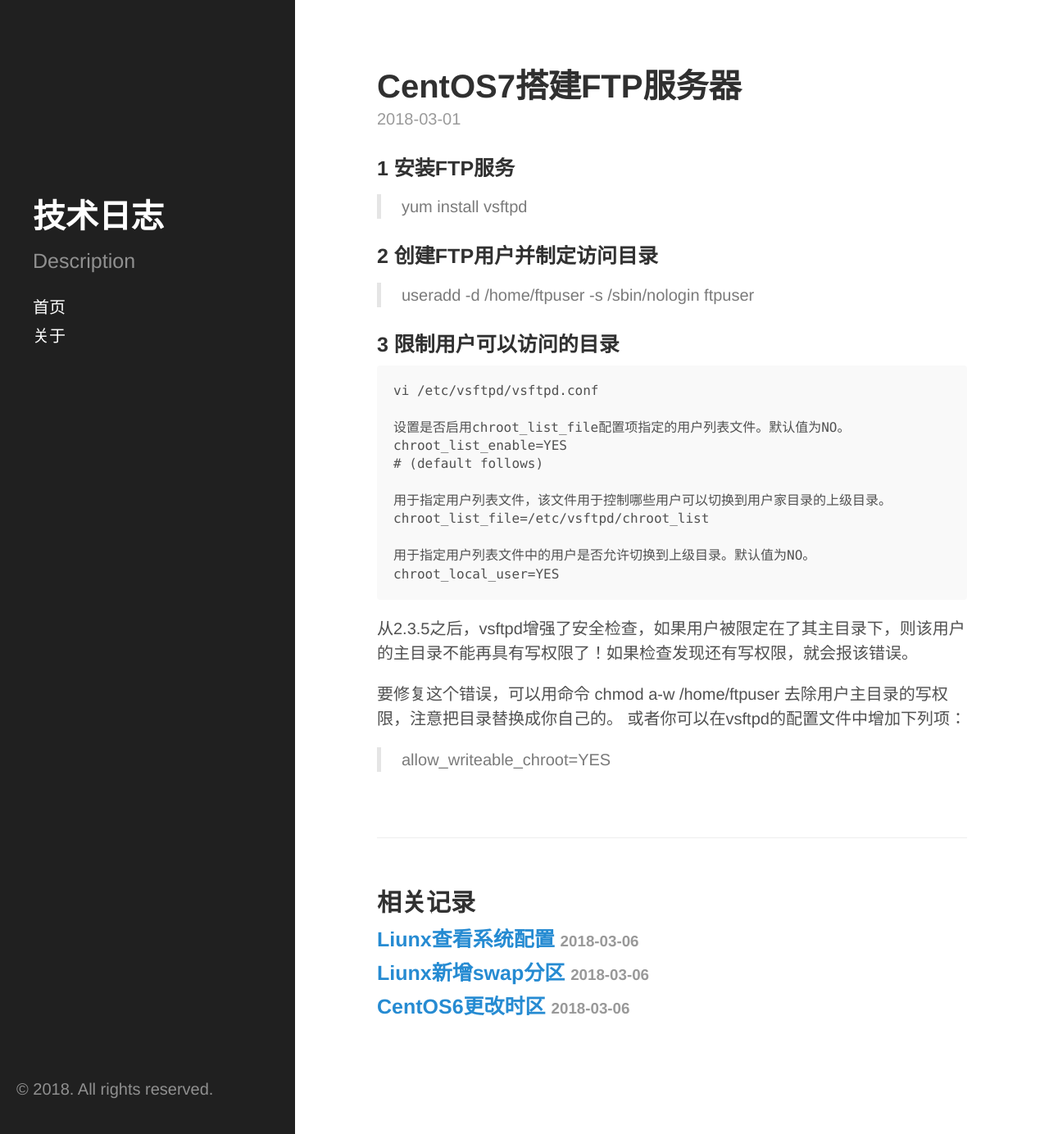
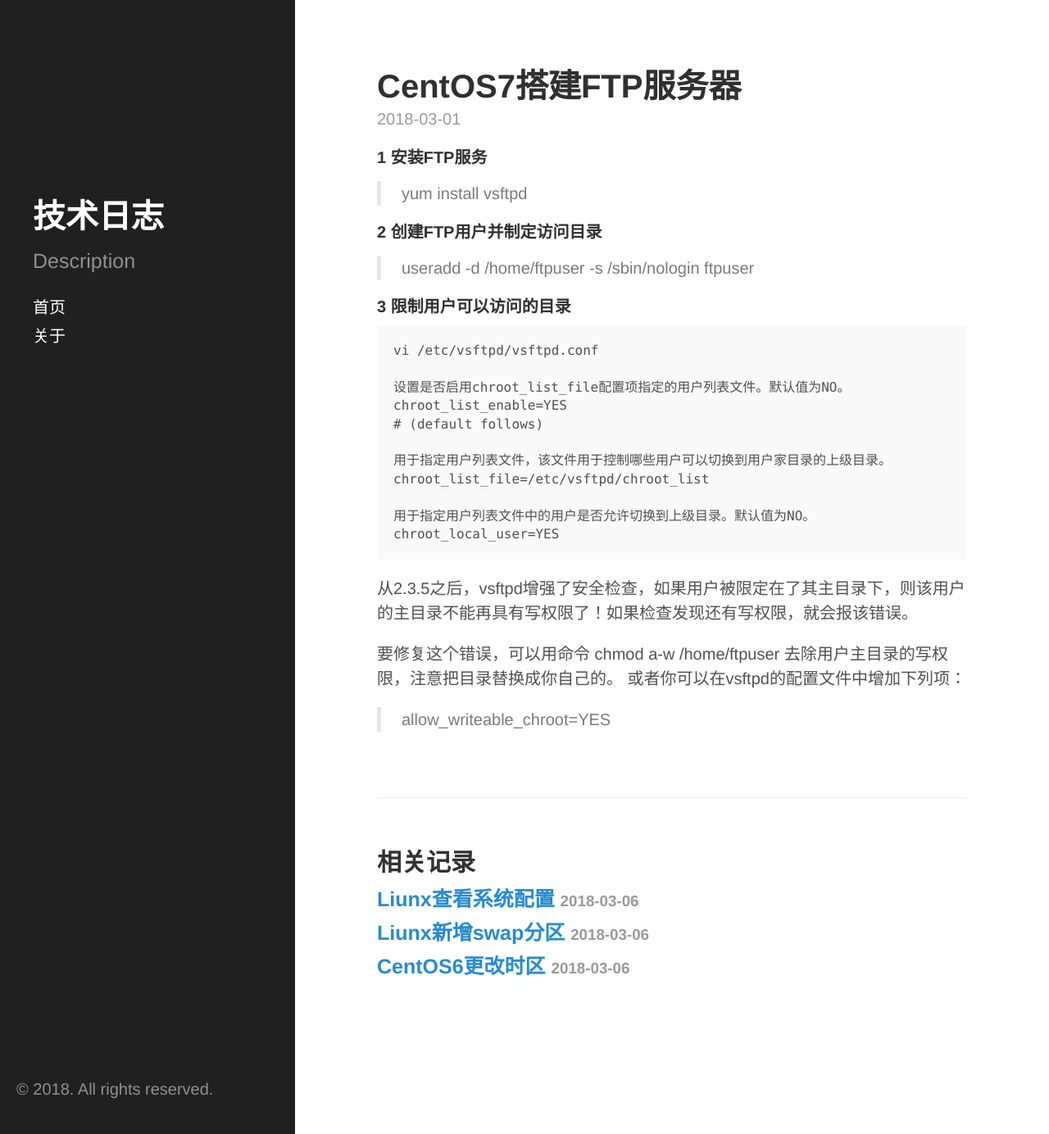
Before and after one commit to bspyy/bspyy.github.io, a Jekyll site: the page built from _posts/2018-03-01-Centos7搭建ftp服务器.md, in a window 1280 px wide and 1384 px high. Shown: the whole window at 82% size. Built offline with Jekyll 4.4.1, drawn with Linux system fonts in a browser that asks for light colours.

```diff
--- a/_posts/2018-03-01-Centos7搭建ftp服务器.md
+++ b/_posts/2018-03-01-Centos7搭建ftp服务器.md
@@ -3,16 +3,16 @@ layout: post
 title: CentOS7搭建FTP服务器
 ---
 
-### 1 安装FTP服务
+#### 1 安装FTP服务
 
 > yum install vsftpd
 
-### 2 创建FTP用户并制定访问目录
+#### 2 创建FTP用户并制定访问目录
 
 > useradd -d /home/ftpuser -s /sbin/nologin ftpuser
 <!-- more -->
 
-### 3 限制用户可以访问的目录
+#### 3 限制用户可以访问的目录
     vi /etc/vsftpd/vsftpd.conf
 
     设置是否启用chroot_list_file配置项指定的用户列表文件。默认值为NO。
```
Also changed, not shown: _posts/2018-03-06-Centos6更改时区.md (+2 -2 lines), _posts/2018-03-06-Liunx新增系统swap分区.md (+4 -2 lines).
